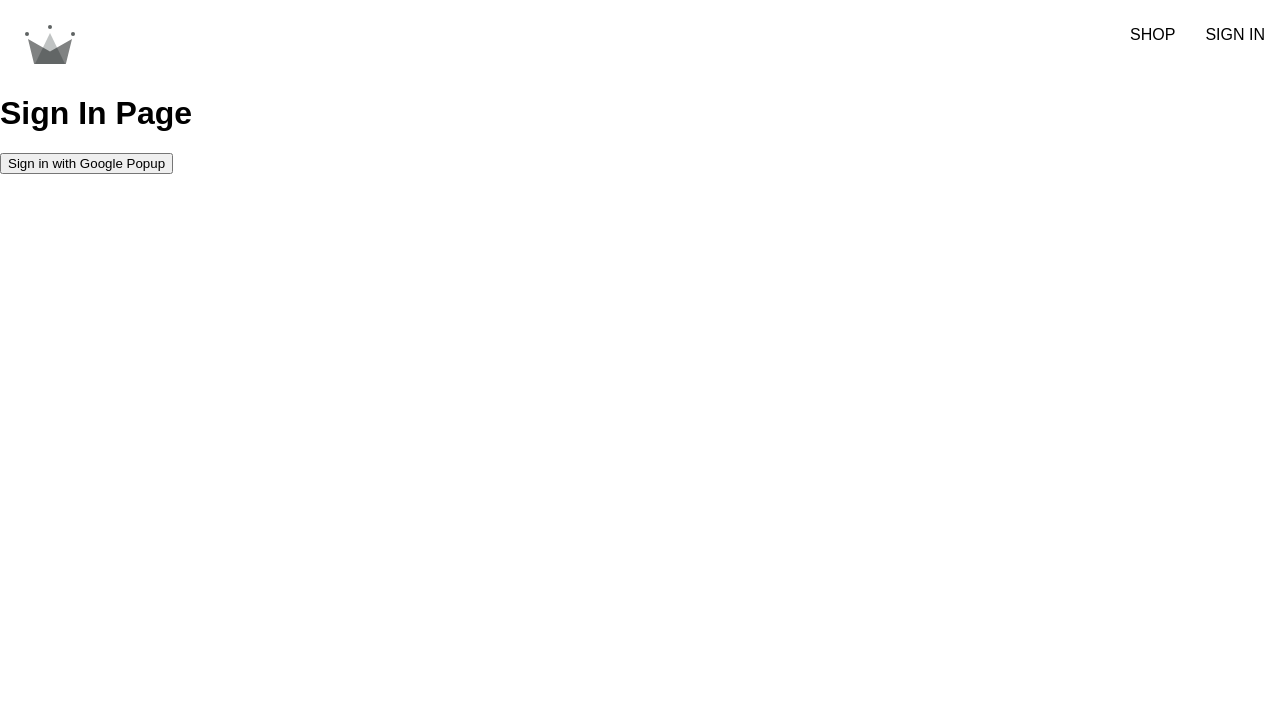
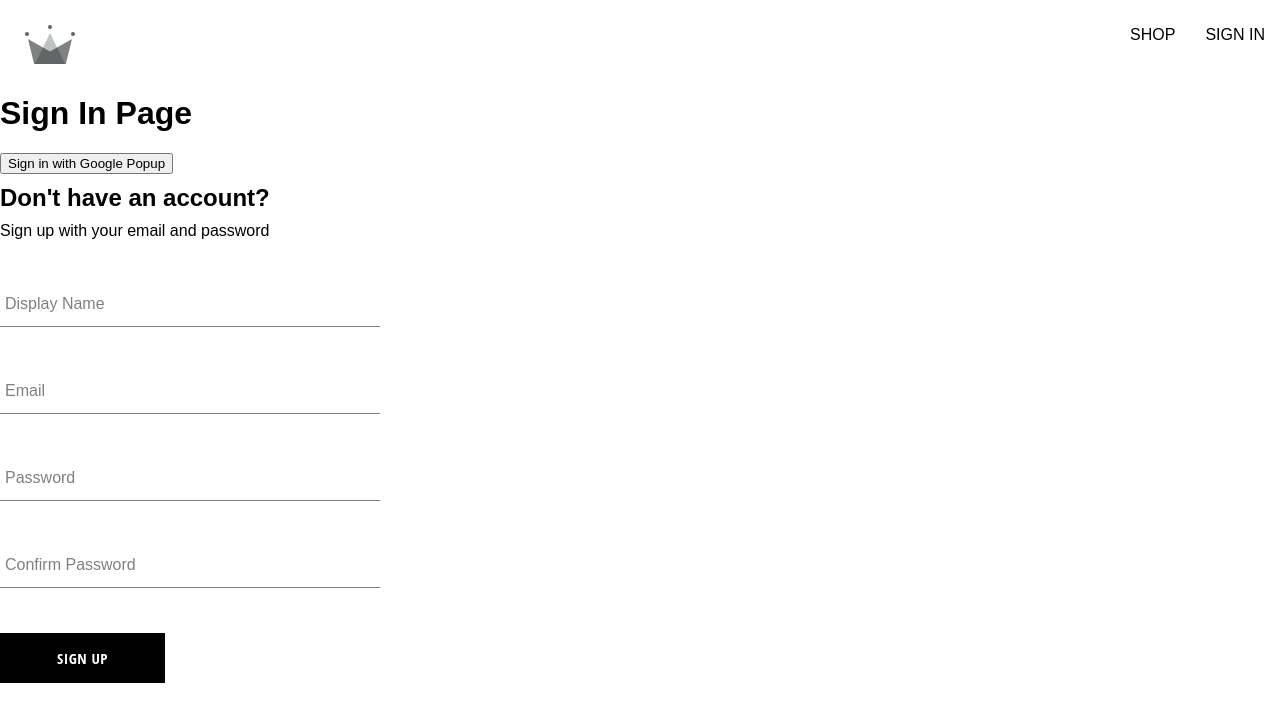
Before and after one commit to salvadorf8/ecommerce, a React (Create React App) app: page /sign-in in a window 1280 px wide. Shown: the top 722 px of the page. Built offline with nearby package versions, Linux system fonts and the light colour scheme; a web font is replaced by a local one.

Commit message:
created sign up , form input, button components

```diff
--- /dev/null
+++ b/src/components/button/button.component.js
@@ -0,0 +1,16 @@
+import './button.styles.scss';
+
+const BUTTON_TYPES_CLASSES = {
+    google: 'google-sign-in',
+    inverted: 'inverted'
+};
+
+const Button = ({ children, buttonType, ...otherProps }) => {
+    return (
+        <button className={`button-container ${BUTTON_TYPES_CLASSES[buttonType]}`} {...otherProps}>
+            {children}
+        </button>
+    );
+};
+
+export default Button;
--- /dev/null
+++ b/src/components/button/button.styles.scss
@@ -0,0 +1,46 @@
+.button-container {
+    min-width: 165px;
+    width: auto;
+    height: 50px;
+    letter-spacing: 0.5px;
+    line-height: 50px;
+    padding: 0 35px 0 35px;
+    font-size: 15px;
+    background-color: black;
+    color: white;
+    text-transform: uppercase;
+    font-family: 'Open Sans Condensed';
+    font-weight: bolder;
+    border: none;
+    cursor: pointer;
+    display: flex;
+    justify-content: center;
+
+    &:hover {
+        background-color: white;
+        color: black;
+        border: 1px solid black;
+    }
+
+    &.google-sign-in {
+        background-color: #4285f4;
+        color: white;
+
+        &:hover {
+            background-color: #357ae8;
+            border: none;
+        }
+    }
+
+    &.inverted {
+        background-color: white;
+        color: black;
+        border: 1px solid black;
+
+        &:hover {
+            background-color: black;
+            color: white;
+            border: none;
+        }
+    }
+}
--- /dev/null
+++ b/src/components/form-input/form-input.js
@@ -0,0 +1,13 @@
+import './form-input.scss';
+
+const FormInput = ({ label, ...otherProps }) => {
+    return (
+        // if label exists, "&&" means THEN render this
+        <div className='group'>
+            <input className='form-input' {...otherProps} />
+            {label && <label className={`${otherProps.value.length ? 'shrink' : ''} form-input-label`}>{label}</label>}
+        </div>
+    );
+};
+
+export default FormInput;
--- /dev/null
+++ b/src/components/form-input/form-input.scss
@@ -0,0 +1,54 @@
+$sub-color: grey;
+$main-color: black;
+
+@mixin shrinkLabel {
+    top: -14px;
+    font-size: 12px;
+    color: $main-color;
+}
+
+.group {
+    position: relative;
+    margin: 45px 0;
+
+    .form-input {
+        background: none;
+        background-color: white;
+        color: $sub-color;
+        font-size: 18px;
+        padding: 10px 10px 10px 5px;
+        display: block;
+        width: 100%;
+        border: none;
+        border-radius: 0;
+        border-bottom: 1px solid $sub-color;
+        margin: 25px 0;
+
+        &:focus {
+            outline: none;
+        }
+
+        &:focus ~ .form-input-label {
+            @include shrinkLabel();
+        }
+    }
+
+    input[type='password'] {
+        letter-spacing: 0.3em;
+    }
+
+    .form-input-label {
+        color: $sub-color;
+        font-size: 16px;
+        font-weight: normal;
+        position: absolute;
+        pointer-events: none;
+        left: 5px;
+        top: 10px;
+        transition: 300ms ease all;
+
+        &.shrink {
+            @include shrinkLabel();
+        }
+    }
+}
--- /dev/null
+++ b/src/components/sign-up-form/sign-up-form.component.js
@@ -0,0 +1,67 @@
+import { useState } from 'react';
+
+import { createAuthUserWithEmailAndPassword, createUserDocumentFromAuth } from '../../utils/firebase/firebase.utils';
+import FormInput from '../form-input/form-input';
+import Button from '../button/button.component';
+
+import './sign-up-form.styles.scss';
+
+const defaultFormFields = {
+    displayName: '',
+    email: '',
+    password: '',
+    confirmPassword: ''
+};
+
+const SignUpForm = () => {
+    const [formFields, setFormFields] = useState(defaultFormFields);
+
+    const { displayName, email, password, confirmPassword } = formFields;
+
+    const resetFormFields = () => {
+        setFormFields(defaultFormFields);
+    };
+
+    const handleSubmit = async (event) => {
+        event.preventDefault();
+
+        if (password !== confirmPassword) {
+            alert('password do not match');
+            return;
+        }
+
+        try {
+            const { user } = await createAuthUserWithEmailAndPassword(email, password);
+
+            await createUserDocumentFromAuth(user, { displayName });
+            resetFormFields();
+        } catch (e) {
+            if (e.code === 'auth/email-already-in-use') {
+                alert('email exist already');
+            } else {
+                console.log('user creation encountered an error', e);
+            }
+        }
+    };
+
+    const handleChange = (event) => {
+        const { name, value } = event.target;
+        setFormFields({ ...formFields, [name]: value });
+    };
+
+    return (
+        <div className='sign-up-container'>
+            <h2>Don't have an account?</h2>
+            <span>Sign up with your email and password</span>
+            <form onSubmit={handleSubmit}>
+                <FormInput label='Display Name' type='text' name='displayName' value={displayName} onChange={handleChange} />
+                <FormInput label='Email' type='email' required onChange={handleChange} name='email' value={email} />
+                <FormInput label='Password' type='password' required onChange={handleChange} name='password' value={password} />
+                <FormInput label='Confirm Password' type='password' required onChange={handleChange} name='confirmPassword' value={confirmPassword} />
+                <Button type='submit'>Sign Up</Button>
+            </form>
+        </div>
+    );
+};
+
+export default SignUpForm;
--- /dev/null
+++ b/src/components/sign-up-form/sign-up-form.styles.scss
@@ -0,0 +1,9 @@
+.sign-up-container {
+    display: flex;
+    flex-direction: column;
+    width: 380px;
+
+    h2 {
+        margin: 10px 0;
+    }
+}
--- a/src/routes/sign-in/sign-in.component.js
+++ b/src/routes/sign-in/sign-in.component.js
@@ -1,6 +1,23 @@
-import { signInWithGooglePopup, createUserDocumentFromAuth } from '../../utils/firebase/firebase.utils';
+// import { useEffect } from 'react';
+// import { getRedirectResult } from 'firebase/auth';
+
+import { auth, signInWithGooglePopup, createUserDocumentFromAuth, signInWithGoogleRedirect } from '../../utils/firebase/firebase.utils';
+import SignUpForm from '../../components/sign-up-form/sign-up-form.component';
 
 const SignIn = () => {
+    // auth is keeping track regardless of refreshing page
+    // useEffect(() => {
+    //     const fetchData = async () => {
+    //         const response = await getRedirectResult(auth);
+
+    //         if (response) {
+    //             const userDocRef = await createUserDocumentFromAuth(response.user);
+    //         }
+    //     };
+
+    //     fetchData();
+    // }, []);
+
     const logGoogleUser = async () => {
         const { user } = await signInWithGooglePopup();
         const userDocRef = await createUserDocumentFromAuth(user);
@@ -10,6 +27,8 @@
         <div>
             <h1>Sign In Page</h1>
             <button onClick={logGoogleUser}>Sign in with Google Popup</button>
+            {/* <button onClick={signInWithGoogleRedirect}>Sign in with Google Redirect</button> */}
+            <SignUpForm />
         </div>
     );
 };
--- a/src/utils/firebase/firebase.utils.js
+++ b/src/utils/firebase/firebase.utils.js
@@ -1,6 +1,6 @@
 import { initializeApp } from 'firebase/app';
 // we only need one but we're going to talk about both
-import { getAuth, signInWithRedirect, signInWithPopup, GoogleAuthProvider } from 'firebase/auth';
+import { getAuth, signInWithRedirect, signInWithPopup, GoogleAuthProvider, createUserWithEmailAndPassword } from 'firebase/auth';
 // after setting up Firestore DB
 import { getFirestore, doc, getDoc, setDoc } from 'firebase/firestore';
 
@@ -19,20 +19,24 @@
 const firebaseApp = initializeApp(firebaseConfig);
 
 // you can have multiple providers example withPopup, withRedirect
-const provider = new GoogleAuthProvider();
+const googleProvider = new GoogleAuthProvider();
 
-provider.setCustomParameters({
+googleProvider.setCustomParameters({
     prompt: 'select_account'
 });
 
 // must only have one Auth
 export const auth = getAuth();
-export const signInWithGooglePopup = () => signInWithPopup(auth, provider);
+export const signInWithGooglePopup = () => signInWithPopup(auth, googleProvider);
+export const signInWithGoogleRedirect = () => signInWithRedirect(auth, googleProvider);
 
 // after setting up Firestore DB
 export const db = getFirestore();
 
-export const createUserDocumentFromAuth = async (userAuth) => {
+export const createUserDocumentFromAuth = async (userAuth, additionalInformation = {}) => {
+    if (!userAuth) {
+        return;
+    }
     // first we need to see if there is an existing document reference (object that firestore uses)
     // I want you to go to this db, under the users collection, with this user uid
     const userDocRef = doc(db, 'users', userAuth.uid);
@@ -47,7 +51,7 @@
         const createdAt = new Date();
 
         try {
-            await setDoc(userDocRef, { displayName, email, createdAt });
+            await setDoc(userDocRef, { displayName, email, createdAt, ...additionalInformation });
         } catch (e) {
             console.log('error creating user', e.message);
         }
@@ -55,3 +59,9 @@
 
     return userDocRef;
 };
+
+export const createAuthUserWithEmailAndPassword = async (email, password) => {
+    if (!email || !password) return;
+
+    return await createUserWithEmailAndPassword(auth, email, password);
+};
```
